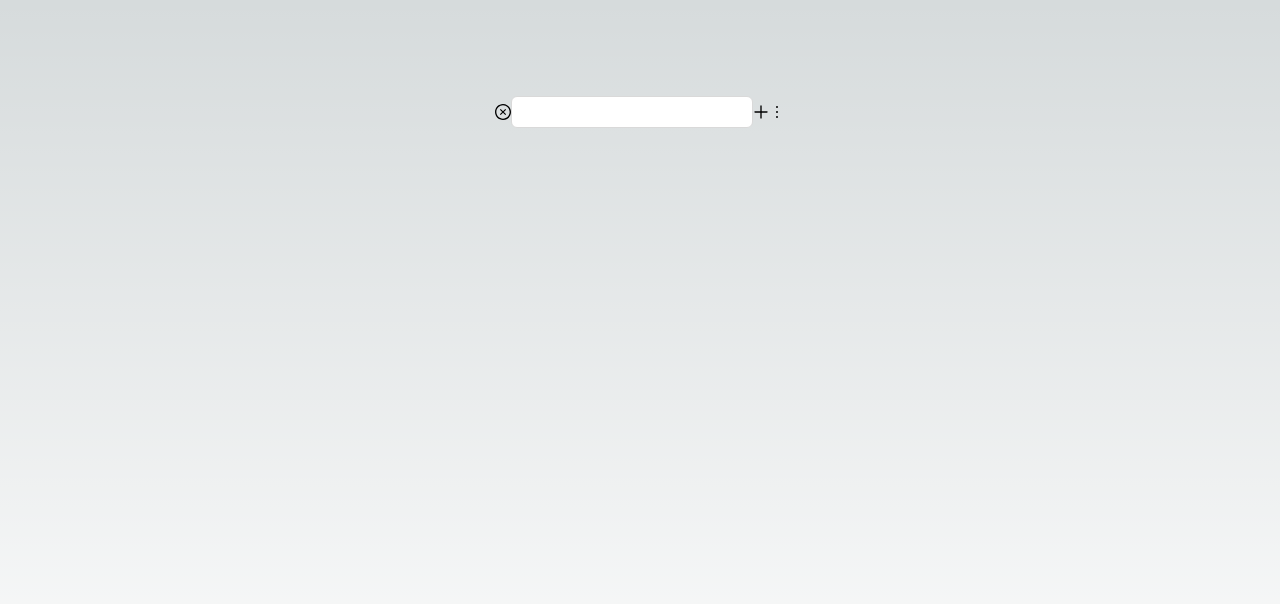
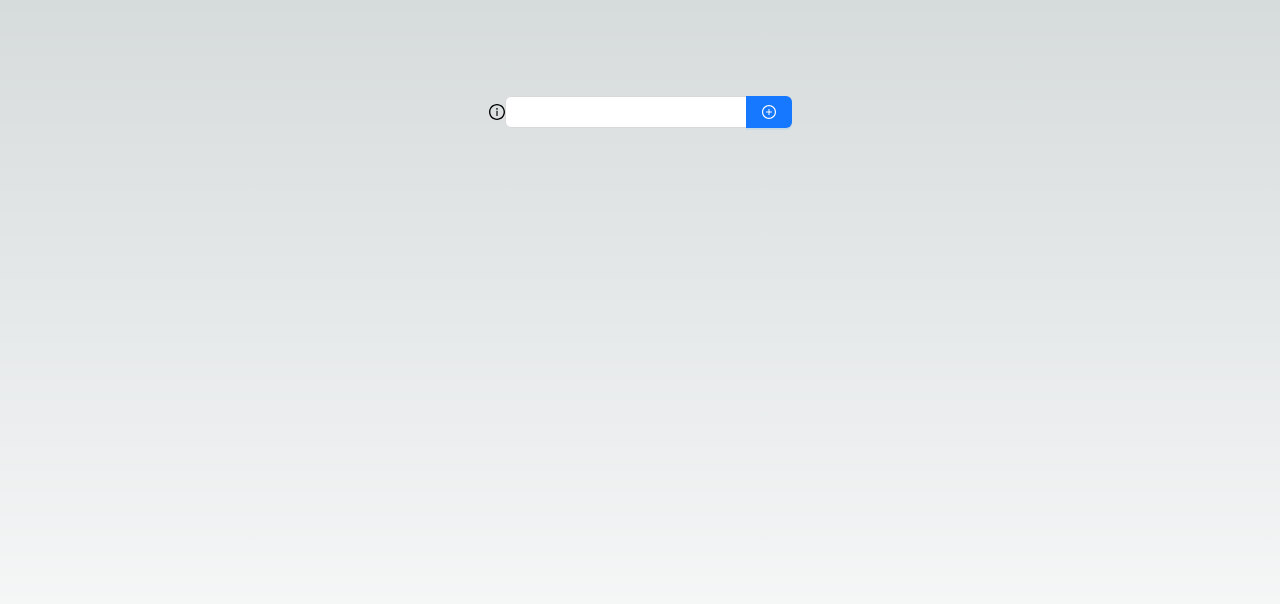
Before and after one commit to NTUST-Full-Stack-Laboratory-Team/dayflow, a Next.js app: page / in a window 1280 px wide. Shown: the top 604 px of the page. Built offline with nearby package versions, Linux system fonts and the light colour scheme.

Commit message:
Fix style

```diff
--- a/app/component/task.tsx
+++ b/app/component/task.tsx
@@ -5,8 +5,8 @@ import TodoDialog from './todoDialog';
 import { ItemTask, ItemTypes } from '../task';
 import "./task.css"
 import classNames from 'classnames';
-import { Input } from "antd";
-import { CloseCircleOutlined, CheckCircleFilled } from '@ant-design/icons';
+import { Input, Space, Button } from "antd";
+import { CloseCircleOutlined, CheckCircleFilled, InfoCircleOutlined } from '@ant-design/icons';
 
 interface TaskProps extends ItemTask {
     onComplete: (index: number) => void;
@@ -105,23 +105,27 @@ export const Task: FC<TaskProps> = (props: TaskProps) => {
     }
 
     return (
+        <div className="flex flex-row" >
             <div className="flex flex-row" ref={ref} style={{ opacity }} data-handler-id={handlerId}>
                 <TodoDialog isOpen={isInfoOpen} onClose={() => { setIsInfoOpen(false) }} />
-            <button onClick={() => props.onComplete(props.index)}>
+                <button onClick={handelInfoClick} style={{ display: props.isEdit ? "" : "none" }}>
+                    {<InfoCircleOutlined />}
+                </button>
+                <button onClick={() => props.onComplete(props.index)} style={{ display: props.isEdit ? "none" : "" }}>
                     {props.isComplete ? <CheckCircleFilled /> : <CloseCircleOutlined />}
                 </button>
                 {
-                <form action="javascript:;" onSubmit={() => props.onFinish(props.index)}>
+                    <form className="flex flex-row" action="javascript:;" onSubmit={() => props.onFinish(props.index)}>
+                        <Space.Compact style={{ width: '100%' }}>
                             <Input type="string" className={classNames('task', { 'task-editing': props.isEdit })} onChange={(e) => props.onTitleChange(e.target.value)} onClick={() => props.onEdit(props.index)} style={{
                                 textDecoration: props.isComplete ?
                                     'line-through' : 'none'
                             }} value={props.title} readOnly={!props.isEdit} />
-                    <button type="submit" style={{ display: props.isEdit ? "" : "none" }}>submit</button>
+                            <Button type="primary" style={{ display: props.isEdit ? "" : "none" }} onClick={() => props.onFinish(props.index)}>Submit</Button>
+                        </Space.Compact>
                     </form>
                 }
-            <button onClick={handelInfoClick} style={{ display: props.isEdit ? "" : "none" }}>
-                " i "
-            </button>
             </div >
+        </div>
     )
 }
--- a/app/todo.tsx
+++ b/app/todo.tsx
@@ -6,8 +6,8 @@ import { HTML5Backend } from "react-dnd-html5-backend";
 import TodoDialog from './component/todoDialog';
 import { Task } from './component/task'
 import { ItemTask } from './task';
-import { Input } from "antd";
-import { PlusOutlined, MoreOutlined, CloseCircleOutlined } from '@ant-design/icons';
+import { Input, Space, Button } from "antd";
+import { PlusCircleOutlined, InfoCircleOutlined, CloseCircleOutlined } from '@ant-design/icons';
 
 export default function Todo() {
     const [taskTitle, setTaskTitle] = useState<string>("");
@@ -108,16 +108,18 @@ export default function Todo() {
                         <></>
                     ) : (
                         <div className="flex flex-row">
+                            <button onClick={openDialog}>{<InfoCircleOutlined />}</button>
                             <form className="flex flex-row" action="javascript:;" onSubmit={() => addTask(tasks.length, tasks.length)}>
-                                <CloseCircleOutlined />
-                                <Input type="string"
-                                    value={taskTitle}
-                                    onChange={(e) => setTaskTitle(e.target.value)} />
-                                <button value={taskTitle}>
-                                    {<PlusOutlined />}
-                                </button>
+                                <Space.Compact style={{ width: '100%' }}>
+                                    <Input className="background-color: transparent;"
+                                        type="string"
+                                        value={taskTitle}
+                                        onChange={(e) => setTaskTitle(e.target.value)} />
+                                    <Button type="primary" value={taskTitle} onClick={() => addTask(tasks.length, tasks.length)}>
+                                        {<PlusCircleOutlined />}
+                                    </Button>
+                                </Space.Compact>
                             </form>
-                            <button onClick={openDialog}>{<MoreOutlined />}</button>
                         </div>
                     )
                 }
```
Lines whose indentation alone changed are shown as unchanged.
